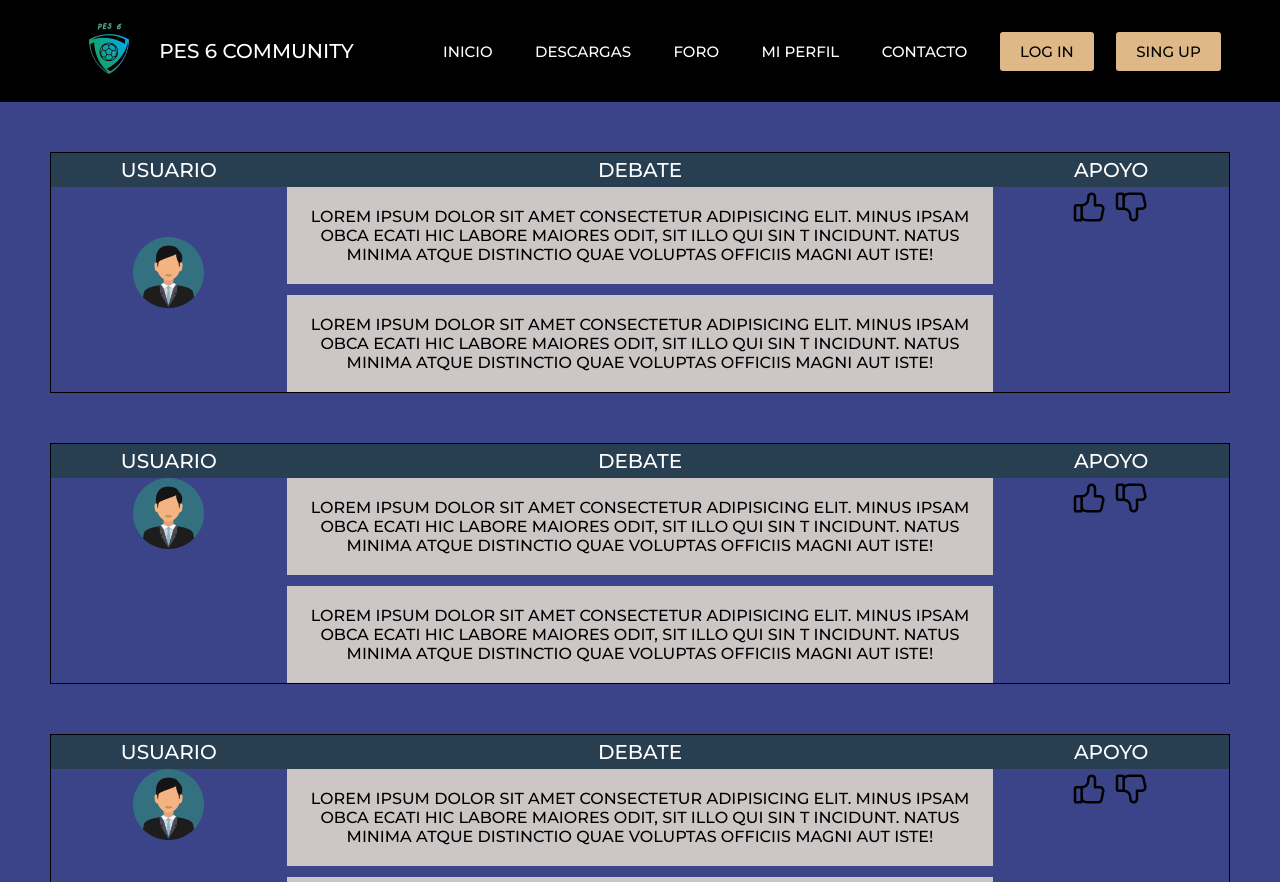
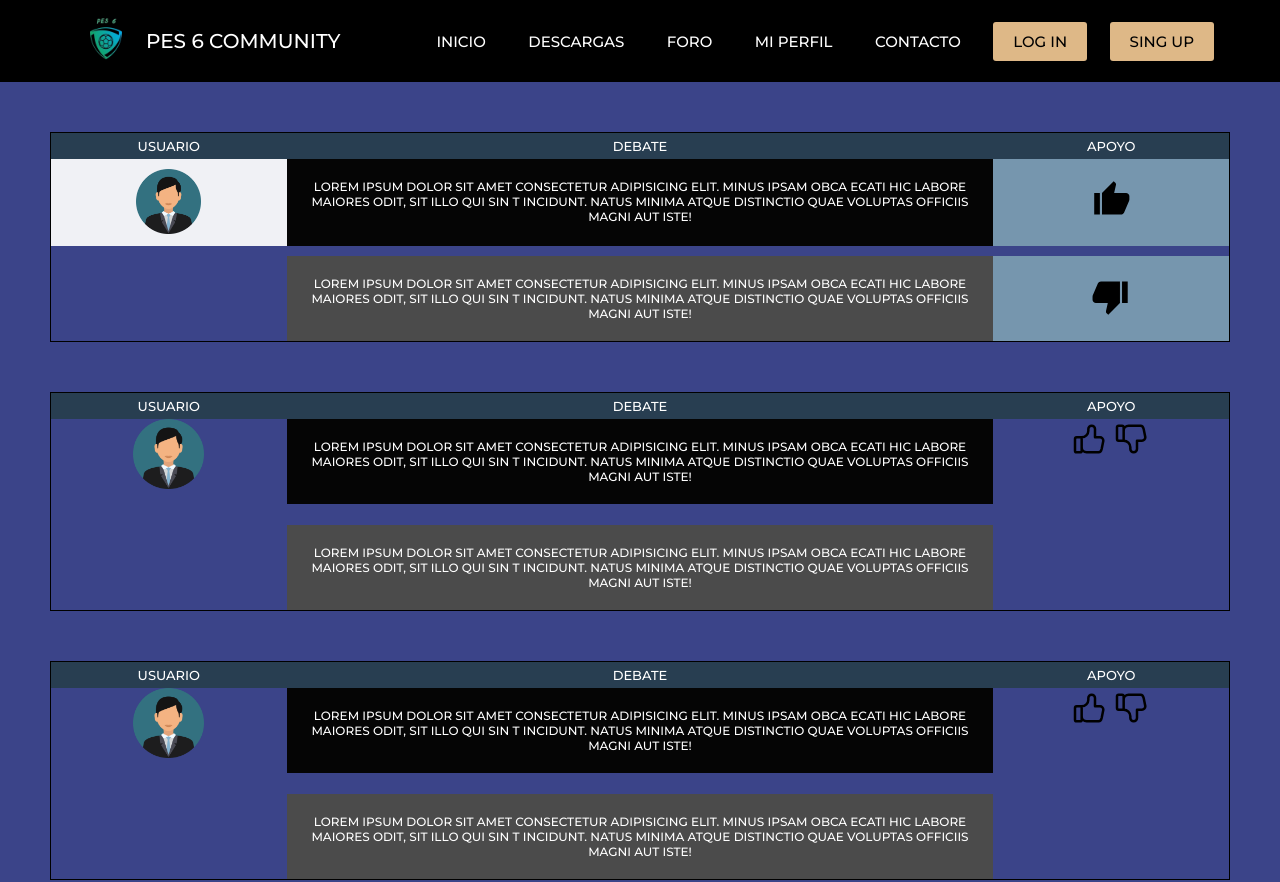
Before and after one commit to SantyPadilla51/SantiagoPadilla51.github.io, a plain HTML site: page pages/foro.html in a window 1280 px wide. Shown: the top 882 px of the page. Drawn offline with Linux system fonts and the light colour scheme.

Commit message:
Agrege mejoras al Foro

```diff
--- a/css/styles.css
+++ b/css/styles.css
@@ -92,6 +92,10 @@ label, input, textarea{
     font-family: var(--fuentePrinciapal);
 }
 
+/* .padding{
+    padding-top: 4rem;
+} */
+
 .botonEnviar{
     text-transform: uppercase;
     font-size: 1.5rem;
@@ -180,7 +184,7 @@ label, input, textarea{
         position: absolute;
         display: block;
         font-size: 2.5rem;
-        z-index: 9999;
+        z-index: 9990;
         top: 2rem;
         right: 2rem;
         padding: .5rem;
@@ -209,7 +213,7 @@ label, input, textarea{
         padding-right: 2rem;
         padding-bottom: 2rem;
         background-color: var(--negro);
-        z-index: 9998;
+        z-index: 9900;
     }
     .btnLogIn, .btnSingUp{
         background: none;
@@ -238,8 +242,8 @@ label, input, textarea{
     align-items: center;
 }
 .logoPes6{
-    max-height: 10rem;
-    max-width: 10rem;
+    max-height: 8rem;
+    max-width: 8rem;
 }
 @media(max-width:768px){
     .Logo_Leyenda{
@@ -248,12 +252,14 @@ label, input, textarea{
 }
 
 .header{
+    position:sticky;
+    top: 0;
     background-color: var(--negro);
     display: flex;
     align-items: center;
     justify-content:space-evenly;
     width: 100%;
-    margin: 0;
+    z-index: 9999;
 }
 .titulo{
     color: var(--blanco)
@@ -551,23 +557,50 @@ label, input, textarea{
     display: grid;
     grid-template-columns: 20% 60% 20%;
     text-align: center;
-
 }
 
 .encabezadoForo{
-    font-size: 2rem;
+    font-size: 1.3rem;
     background-color: #283E51;
     padding: 0.5rem;
 }
 
+
 .avatar_foro{
-    margin-top: 5rem;
+    margin: 0 auto;
+    padding: 1rem;
+    background-color: #f0f1f5;
+    margin-bottom: 1rem;
+}
+
+.aporte{
+    grid-column: 2/3;
+    margin-bottom: 1rem;
+    background-color: rgb(5, 5, 5);
+}
+.comentario{
+    grid-column: 2/3;
+    background-color: rgb(75, 75, 75);
+}
+
+.like{
+    grid-row: 2/3;
+    margin-bottom: 1rem;
+}
+.like, .dislike{
+    background-color:#7696ae;
+    grid-column: 3/4;
+}
+.margin-hover-apoyo{
+    padding-top: 2rem;
+}
+.margin-hover-apoyo:hover{
+    color: var(--blanco);
 }
 
 .aporte, .comentario{
-    color: var(--negro);
-    font-size: medium;
-    background-color: rgb(205, 198, 198);
+    color: var(--blanco);
+    font-size:larger;
     padding:2rem;
 }
 
--- a/pages/foro.html
+++ b/pages/foro.html
@@ -49,12 +49,17 @@
     <main>
 
         <section class="gridForo">
-            <section>
+
+
             <h3 class="encabezadoForo">Usuario</h3>
-                <img class="avatar_foro" src="/assets/avatar.png" alt="Imagen_Avatar">
-            </section>
-            <section>
             <h3 class="encabezadoForo">Debate</h3>
+            <h3 class="encabezadoForo">Apoyo</h3>
+
+
+            <picture class="avatar_foro">
+                <img  src="/assets/avatar.png" alt="Imagen_Avatar">
+            </picture>
+
             <h4 class="aporte">Lorem ipsum dolor sit amet consectetur adipisicing elit. Minus ipsam obca
                 ecati hic labore maiores odit, sit illo qui sin
                 t incidunt. Natus minima atque distinctio quae voluptas officiis magni aut iste!</h4>
@@ -62,19 +67,18 @@
             <h4 class="comentario">Lorem ipsum dolor sit amet consectetur adipisicing elit. Minus ipsam obca
                     ecati hic labore maiores odit, sit illo qui sin
                     t incidunt. Natus minima atque distinctio quae voluptas officiis magni aut iste!</h4>
-            </section>
 
-            <section>
-                <h3 class="encabezadoForo">Apoyo</h3>
-                <svg xmlns="http://www.w3.org/2000/svg" class="icon icon-tabler icon-tabler-thumb-up" width="40" height="40" viewBox="0 0 24 24" stroke-width="1.5" stroke="#000000" fill="none" stroke-linecap="round" stroke-linejoin="round">
-                    <path stroke="none" d="M0 0h24v24H0z" fill="none"/>
-                    <path d="M7 11v8a1 1 0 0 1 -1 1h-2a1 1 0 0 1 -1 -1v-7a1 1 0 0 1 1 -1h3a4 4 0 0 0 4 -4v-1a2 2 0 0 1 4 0v5h3a2 2 0 0 1 2 2l-1 5a2 3 0 0 1 -2 2h-7a3 3 0 0 1 -3 -3" />
-                </svg>
-                <svg xmlns="http://www.w3.org/2000/svg" class="icon icon-tabler icon-tabler-thumb-down" width="40" height="40" viewBox="0 0 24 24" stroke-width="1.5" stroke="#000000" fill="none" stroke-linecap="round" stroke-linejoin="round">
-                    <path stroke="none" d="M0 0h24v24H0z" fill="none"/>
-                    <path d="M7 13v-8a1 1 0 0 0 -1 -1h-2a1 1 0 0 0 -1 1v7a1 1 0 0 0 1 1h3a4 4 0 0 1 4 4v1a2 2 0 0 0 4 0v-5h3a2 2 0 0 0 2 -2l-1 -5a2 3 0 0 0 -2 -2h-7a3 3 0 0 0 -3 3" />
-                </svg>
-            </section>
+
+
+            <p class="like">
+                <img class="margin-hover-apoyo" src="/assets/like.svg" alt="like">
+           </p>
+
+            <picture class="dislike">
+                <img class="margin-hover-apoyo" src="/assets/dislike.svg" alt="dislike">
+            </picture>
+
+
         </section>
 
         <section class="gridForo">
```
Also changed, not shown: assets/dislike.svg (added), assets/like.svg (added). Lines whose indentation alone changed are shown as unchanged.
